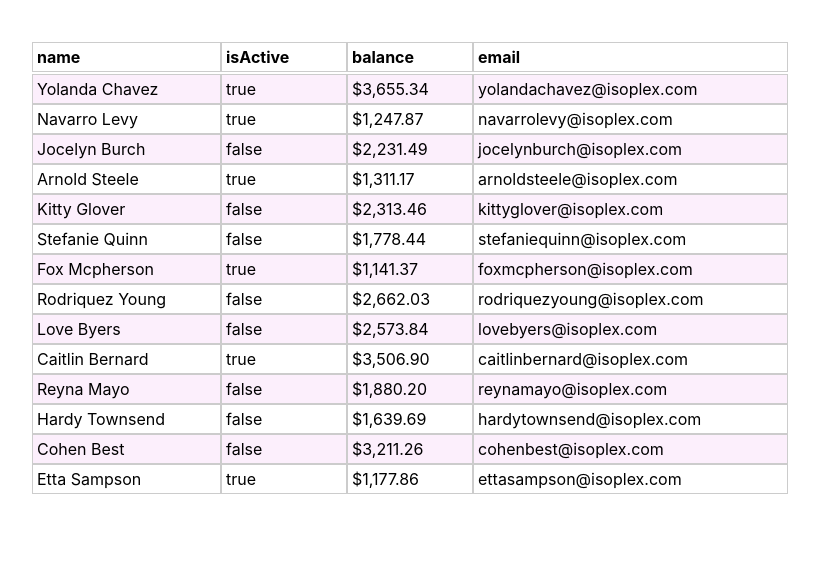
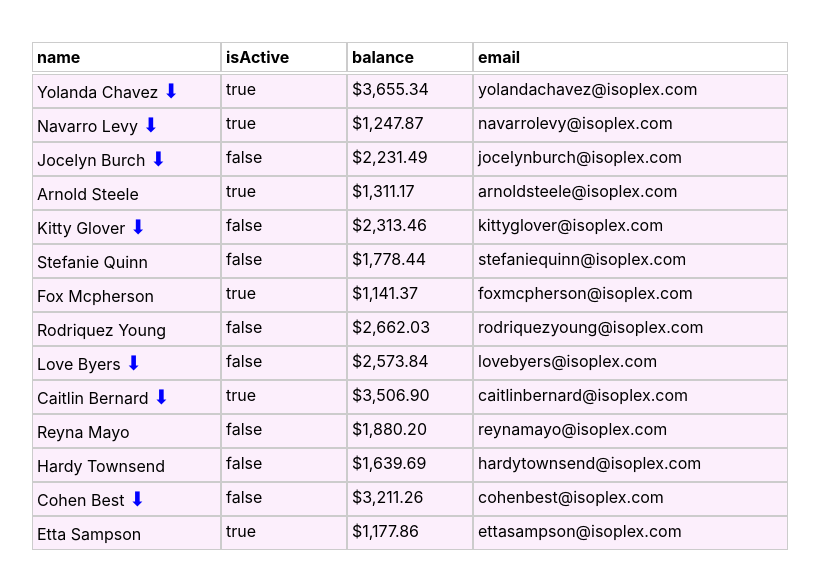
Before and after one commit to makeevvd/Table, a React (Create React App) app in the folder my-app/: page / in a window 1280 px wide. Shown: the top 588 px of the page, without its empty margins (230-1049 px from the left). Built offline with nearby package versions, Linux system fonts and the light colour scheme.

Commit message:
child rows

```diff
--- a/my-app/src/components/Table/Row/Row.tsx
+++ b/my-app/src/components/Table/Row/Row.tsx
@@ -1,23 +1,36 @@
-import React from 'react';
-import {DataInterface, RowWrapper} from "../Table";
+import React, {useState} from 'react';
+import {DataInterface, DataInterfaceWithChildren, RowWrapper} from "../Table";
 import styled from "styled-components";
 
 
 
 interface Props {
-    data: DataInterface
+    data: DataInterfaceWithChildren
+    style?: any
 }
 
 const Row: React.FC<Props> = ({data}) => {
+  const [showChildren, setShowChildren] = useState(false);
+  const hasChildren = data.childElements !== undefined && data.childElements.length > 0;
+  debugger;
+  const childrenRows = data.childElements?.map((el) => <Row key={el.id} data={el} />);
+  let fingerElem;
+  if (hasChildren) {
+    fingerElem = showChildren ? '⬆' : '⬇';
+  }
+
  return (
-  <RowWrapper>
+   <>
+  <RowWrapper onClick={() => setShowChildren((state) => !state)}>
       {/*<Cell>{data.id}</Cell>*/}
       {/*<Cell>{data.parentId}</Cell>*/}
-      <Cell>{data.name}</Cell>
+      <Cell>{data.name} <span style={{color: 'blue', fontSize: 20}}>{fingerElem}</span></Cell>
       <Cell>{data.isActive.toString()}</Cell>
       <Cell>{data.balance}</Cell>
       <Cell>{data.email}</Cell>
   </RowWrapper>
+  <ChildrenWrapper hidden={!showChildren}>{childrenRows}</ChildrenWrapper>
+  </>
  );
 };
 
@@ -25,4 +38,8 @@ const Cell = styled.td`
 //text-align: center;
 `
 
+const ChildrenWrapper = styled.div`
+background-color: red;
+`
+
 export default Row;
--- a/my-app/src/components/Table/Table.tsx
+++ b/my-app/src/components/Table/Table.tsx
@@ -20,9 +20,8 @@ const Table: React.FC = () => {
 
   // const [sortConfig, setSortConfig] = useState<ConfigInterface | null>(null);
 
-  const preSortedData: any = useChildrenSort(tableData);
+  const preSortedData: DataInterfaceWithChildren[] = useChildrenSort(tableData);
 
-  debugger;
 
 
   const {items, setSort} = useSortData(preSortedData);
@@ -31,7 +30,8 @@ const Table: React.FC = () => {
   const headers = headersArray
     .map((header:SortKeysType) => <Header onClick={() => setSort(header)}>{header}</Header>);
 
-  const rows = items.map((data: DataInterface) => <Row data={data}/>);
+
+  const rows = items.map((data) => <Row key={data.id} data={data}/>);
 
   return (
     <TableWrapper>
@@ -67,7 +67,7 @@ export type SortKeysType = keyof DataInterface;
 
 export const RowWrapper = styled.tr`
 display: grid;
-grid-template-columns: minmax(100px, 3fr) minmax(100px, 2fr) minmax(100px, 2fr) minmax(150px, 5fr) ;
+grid-template-columns: minmax(100px, 3fr) minmax(100px, 2fr) minmax(100px, 2fr) minmax(150px, 5fr);
 `
 const Header = styled.th`
 cursor: pointer;
@@ -91,6 +91,7 @@ th, td {
 tbody tr:nth-child(odd) {
   background: rgba(247,214,248,0.38);
 }
+
 //display: flex;
 //flex-direction: column;
 //justify-content:center;
--- a/my-app/src/hooks/useSortData.ts
+++ b/my-app/src/hooks/useSortData.ts
@@ -8,12 +8,11 @@ import {
 import React, {useCallback, useEffect, useMemo, useState} from "react";
 
 interface UseSortInterface {
-    items: DataInterface[]
+    items: DataInterfaceWithChildren[]
     setSort: (key: SortKeysType) => void
 }
 // export const useSortData = (tableData: DataInterface[], sortConfig: ConfigInterface | null, setSortConfig: any): DataInterface[] => {
 export const useSortData = (tableData: DataInterfaceWithChildren[], config: ConfigInterface | null = null): UseSortInterface => {
-    debugger;
     // const [config, setConfig] = useState<SortKeysType | null>(null);
     //
     // useEffect(() => {
```
